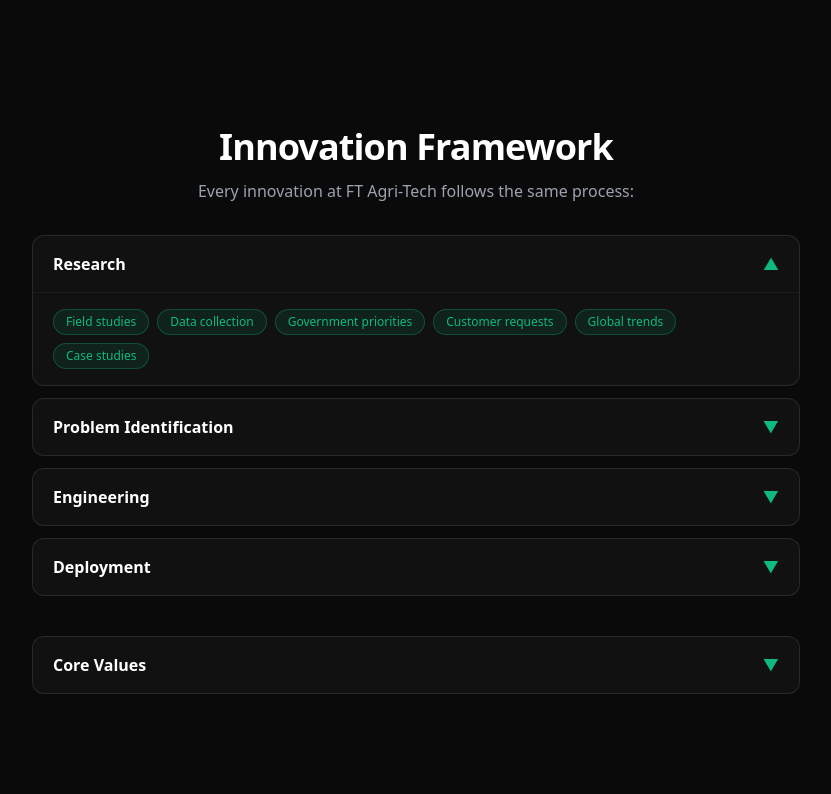
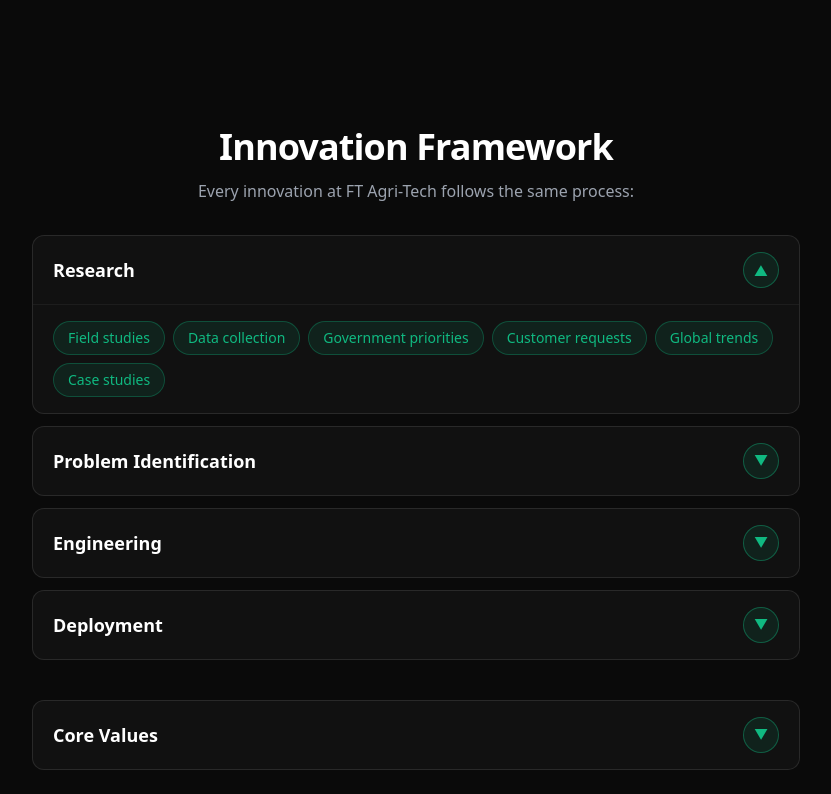
Before and after one commit to hiyabteklu/ft-agritech-solutions, a Next.js app: page / in a window 1280 px wide. Shown: the part 2186-2980 px from the top of the page, without its empty margins (224-1055 px from the left). Built offline with nearby package versions, Linux system fonts and the light colour scheme; no server answers.

Commit message:
Account + framework: larger back/nav controls and accordion hit targets

```diff
--- a/src/components/AccountClient.tsx
+++ b/src/components/AccountClient.tsx
@@ -78,9 +78,7 @@
 
   useEffect(() => {
     if (tabParam === 'orders' || tabParam === 'requests' || tabParam === null) {
-      setTab(
-        tabParam === 'orders' || tabParam === 'requests' ? tabParam : 'overview'
-      );
+      setTab(tabParam === 'orders' || tabParam === 'requests' ? tabParam : 'overview');
     }
   }, [tabParam]);
 
@@ -162,7 +160,7 @@
     <div className="min-h-screen bg-brand-dark text-white">
       <Navbar />
 
-      <div className="mx-auto max-w-5xl px-4 py-10 sm:px-6">
+      <div className="mx-auto max-w-5xl animate-fade-up px-4 py-10 sm:px-6">
         <div className="mb-8 overflow-hidden rounded-2xl border border-white/10 bg-brand-card">
           <div className="h-20 bg-gradient-to-r from-brand-green/30 via-brand-gold/10 to-transparent sm:h-24" />
           <div className="-mt-10 flex flex-col gap-4 px-5 pb-6 sm:flex-row sm:items-end sm:px-8">
@@ -180,9 +178,12 @@
             </div>
             <Link
               href="/"
-              className="rounded-full border border-white/15 px-4 py-2 text-center text-sm text-gray-300 transition hover:bg-white/5"
+              className="inline-flex min-h-[48px] items-center justify-center gap-2 rounded-full border-2 border-white/20 bg-white/5 px-5 py-2.5 text-center text-base font-semibold text-gray-200 transition hover:bg-white/10 active:scale-[0.98]"
             >
-              ← Back to portal
+              <span className="text-lg leading-none" aria-hidden>
+                ←
+              </span>
+              Back to portal
             </Link>
           </div>
         </div>
@@ -200,7 +201,7 @@
               type="button"
               onClick={() => setTabAndUrl(t.id)}
               className={
-                'shrink-0 border-b-2 px-4 py-2.5 text-sm font-medium transition ' +
+                'min-h-[48px] shrink-0 border-b-2 px-5 py-3 text-base font-semibold transition ' +
                 (tab === t.id
                   ? 'border-brand-gold text-brand-gold'
                   : 'border-transparent text-gray-400 hover:text-white')
@@ -216,12 +217,12 @@
             <button
               type="button"
               onClick={() => setTabAndUrl('orders')}
-              className="rounded-2xl border border-white/10 bg-brand-card p-5 text-left transition hover:border-brand-green/40"
+              className="card-alive rounded-2xl border border-white/10 bg-brand-card p-5 text-left transition hover:border-brand-green/40"
             >
               <div className="mb-3 text-2xl">📦</div>
               <h2 className="font-semibold text-white">My Orders</h2>
               <p className="mt-1 text-sm text-gray-400">Quote requests you submitted.</p>
-              <p className="mt-3 text-xs text-brand-green">
+              <p className="mt-3 text-sm font-medium text-brand-green">
                 {dataLoading ? 'Loading…' : quotes.length + ' quote(s)'}
               </p>
             </button>
@@ -229,21 +230,21 @@
             <button
               type="button"
               onClick={() => setTabAndUrl('requests')}
-              className="rounded-2xl border border-white/10 bg-brand-card p-5 text-left transition hover:border-brand-gold/40"
+              className="card-alive rounded-2xl border border-white/10 bg-brand-card p-5 text-left transition hover:border-brand-gold/40"
             >
               <div className="mb-3 text-2xl">📋</div>
               <h2 className="font-semibold text-white">My Requests</h2>
               <p className="mt-1 text-sm text-gray-400">
                 Problems and custom R&D you submitted.
               </p>
-              <p className="mt-3 text-xs text-brand-gold">
+              <p className="mt-3 text-sm font-medium text-brand-gold">
                 {dataLoading
                   ? 'Loading…'
                   : problems.length + customs.length + ' submission(s)'}
               </p>
             </button>
 
-            <div className="rounded-2xl border border-white/10 bg-brand-card p-5">
+            <div className="card-alive rounded-2xl border border-white/10 bg-brand-card p-5">
               <div className="mb-3 text-2xl">🌱</div>
               <h2 className="font-semibold text-white">Explore solutions</h2>
               <p className="mt-1 text-sm text-gray-400">
@@ -251,7 +252,7 @@
               </p>
               <Link
                 href="/#solutions"
-                className="mt-3 inline-block text-xs text-brand-green hover:underline"
+                className="mt-4 inline-flex min-h-[40px] items-center text-sm font-semibold text-brand-green hover:underline"
               >
                 Go to solutions →
               </Link>
@@ -275,7 +276,7 @@
                 </p>
                 <Link
                   href="/#solutions"
-                  className="mt-6 inline-block rounded-full bg-brand-green px-5 py-2.5 text-sm font-semibold text-black transition hover:opacity-90"
+                  className="mt-6 inline-flex min-h-[48px] items-center rounded-full bg-brand-green px-6 py-3 text-base font-bold text-black transition hover:opacity-90 active:scale-[0.98]"
                 >
                   Browse solutions
                 </Link>
@@ -285,11 +286,11 @@
                 {quotes.map((q) => (
                   <li
                     key={q.id}
-                    className="rounded-xl border border-white/10 border-l-4 border-l-brand-green bg-brand-card p-4"
+                    className="card-alive rounded-xl border border-white/10 border-l-4 border-l-brand-green bg-brand-card p-4"
                   >
                     <div className="flex flex-wrap items-start justify-between gap-2">
                       <h3 className="font-semibold text-white">{q.product_name}</h3>
-                      <span className="rounded bg-brand-green/15 px-2 py-0.5 text-xs font-medium text-brand-green">
+                      <span className="rounded-md bg-brand-green/15 px-2.5 py-1 text-xs font-medium text-brand-green">
                         {q.status || 'pending'}
                       </span>
                     </div>
@@ -297,9 +298,7 @@
                       {q.sector} · Qty {q.quantity || '1'}
                       {q.product_price ? ' · ' + q.product_price : ''}
                     </p>
-                    {q.notes ? (
-                      <p className="mt-1 text-sm text-gray-500">{q.notes}</p>
-                    ) : null}
+                    {q.notes ? <p className="mt-1 text-sm text-gray-500">{q.notes}</p> : null}
                     <p className="mt-2 text-xs text-gray-600">
                       {new Date(q.created_at).toLocaleString()}
                       {q.contact_phone ? ' · ' + q.contact_phone : ''}
@@ -327,7 +326,7 @@
                 </p>
                 <Link
                   href="/#solutions"
-                  className="mt-6 inline-block rounded-full bg-brand-gold px-5 py-2.5 text-sm font-semibold text-black transition hover:opacity-90"
+                  className="mt-6 inline-flex min-h-[48px] items-center rounded-full bg-brand-gold px-6 py-3 text-base font-bold text-black transition hover:opacity-90 active:scale-[0.98]"
                 >
                   Explore sectors
                 </Link>
@@ -343,11 +342,11 @@
                       {problems.map((p) => (
                         <li
                           key={p.id}
-                          className="rounded-xl border border-white/10 border-l-4 border-l-red-500 bg-brand-card p-4"
+                          className="card-alive rounded-xl border border-white/10 border-l-4 border-l-red-500 bg-brand-card p-4"
                         >
                           <div className="flex flex-wrap items-start justify-between gap-2">
                             <h3 className="font-semibold text-white">{p.title}</h3>
-                            <span className="rounded bg-white/5 px-2 py-0.5 text-xs text-gray-400">
+                            <span className="rounded-md bg-white/5 px-2.5 py-1 text-xs text-gray-400">
                               {p.sector}
                             </span>
                           </div>
@@ -370,7 +369,7 @@
                       {customs.map((c) => (
                         <li
                           key={c.id}
-                          className="rounded-xl border border-white/10 border-l-4 border-l-brand-gold bg-brand-card p-4"
+                          className="card-alive rounded-xl border border-white/10 border-l-4 border-l-brand-gold bg-brand-card p-4"
                         >
                           <div className="flex flex-wrap items-start justify-between gap-2">
                             <h3 className="font-semibold text-white">{c.sector}</h3>
--- a/src/components/InnovationFramework.tsx
+++ b/src/components/InnovationFramework.tsx
@@ -66,30 +66,29 @@
 
 function AccordionItem({ title, items, isOpen, onToggle }: AccordionItemProps) {
   return (
-    <div className="overflow-hidden rounded-xl border border-white/10 bg-brand-card">
+    <div className="card-alive overflow-hidden rounded-xl border border-white/10 bg-brand-card">
       <button
         type="button"
         onClick={onToggle}
-        className="flex w-full items-center justify-between px-5 py-4 text-left transition hover:bg-white/5"
+        className="flex min-h-[56px] w-full items-center justify-between px-5 py-4 text-left transition hover:bg-white/5 active:scale-[0.99]"
       >
-        <span className="text-base font-semibold text-white">{title}</span>
+        <span className="text-base font-semibold text-white sm:text-lg">{title}</span>
         <span
           className={
-            isOpen
-              ? 'text-brand-green transition-transform duration-200 rotate-180'
-              : 'text-brand-green transition-transform duration-200'
+            'flex h-9 w-9 items-center justify-center rounded-full border border-brand-green/40 bg-brand-green/10 text-sm text-brand-green transition-transform duration-200 ' +
+            (isOpen ? 'rotate-180' : '')
           }
         >
           ▼
         </span>
       </button>
       {isOpen ? (
-        <div className="overflow-hidden">
+        <div className="animate-fade-up overflow-hidden">
           <ul className="flex flex-wrap gap-2 border-t border-white/5 px-5 py-4">
             {items.map((item) => (
               <li
                 key={item}
-                className="rounded-full border border-brand-green/30 bg-brand-green/10 px-3 py-1 text-xs text-brand-green"
+                className="rounded-full border border-brand-green/30 bg-brand-green/10 px-3.5 py-1.5 text-sm text-brand-green"
               >
                 {item}
               </li>
@@ -107,11 +106,11 @@
 
   return (
     <section id="framework" className="px-4 py-12 sm:px-6 sm:py-16">
-      <div className="mx-auto max-w-3xl">
+      <div className="mx-auto max-w-3xl animate-fade-up">
         <h2 className="mb-3 text-center text-3xl font-bold tracking-tight text-white sm:text-4xl">
           Innovation Framework
         </h2>
-        <p className="mb-8 text-center text-gray-400">
+        <p className="mb-8 text-center text-base text-gray-400">
           Every innovation at FT Agri-Tech follows the same process:
         </p>
 
```
